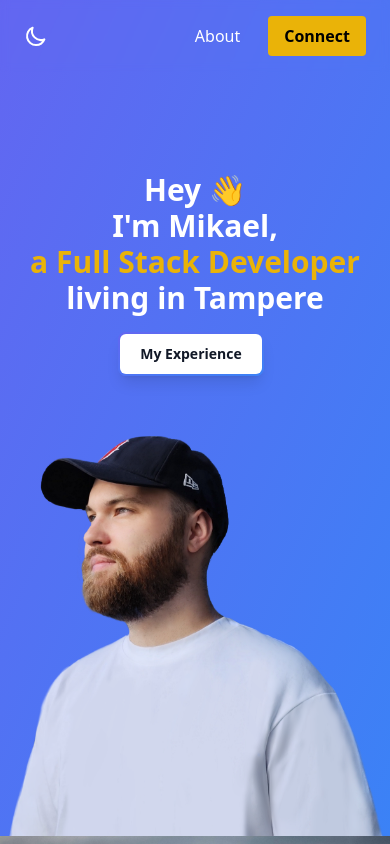
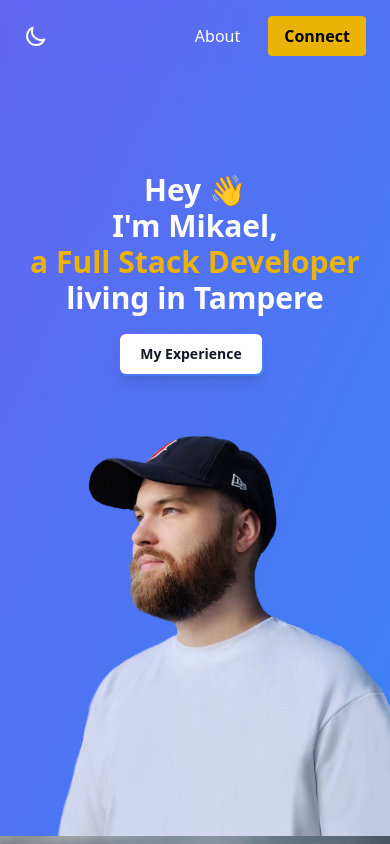
Before and after one commit to mikaelpac/my-portfolio, a Next.js app: page / in a window 390 px wide. Shown: the top 844 px of the page. Built offline with nearby package versions, Linux system fonts and the light colour scheme.

Commit message:
adjusted image position

```diff
--- a/src/app/sections/hero.tsx
+++ b/src/app/sections/hero.tsx
@@ -5,7 +5,7 @@ import myself from './../../../public/images/myself.jpg'
 
 const Hero = () => {
   return (
-<section className="bg-scroll bg-gradient-to-br from-indigo-500 to-blue-500 dark:bg-gradient-to-br dark:from-slate-950 dark:to-indigo-950" id="hero" style={{marginTop: "-80px"}} >
+<section className="bg-scroll bg-gradient-to-br from-indigo-500 to-blue-500 dark:bg-gradient-to-br dark:from-slate-950 dark:to-indigo-950 overflow-hidden" id="hero" style={{marginTop: "-80px"}} >
 	<div className="flex lg:flex-row flex-col lg:items-center items-center justify-center lg:justify-center m-auto h-screen lg:pt-12 md:pt-40 pt-48">
 		<div className="lg:w-1/3  text-center lg:max-w-xl max-w-4xl lg:text-left items-center lg:my-0 mb-12">
 		<h1 className="text-3xl text-white dark:text-white font-bold leading sm:text-4xl">Hey <span className="wave">👋</span> <br/>  I&apos;m Mikael, <br/>
@@ -26,7 +26,7 @@ const Hero = () => {
 		<Image
 				src={mikaelpro}
 				alt="A Photo of me"
-				className="lg:max-w-2xl md:max-w-md max-w-sm"
+				className="lg:max-w-2xl md:max-w-md max-w-sm relative lg:left-0 left-12 overflow-hidden"
 				priority={true}
 				width={500}
 				/>
```
